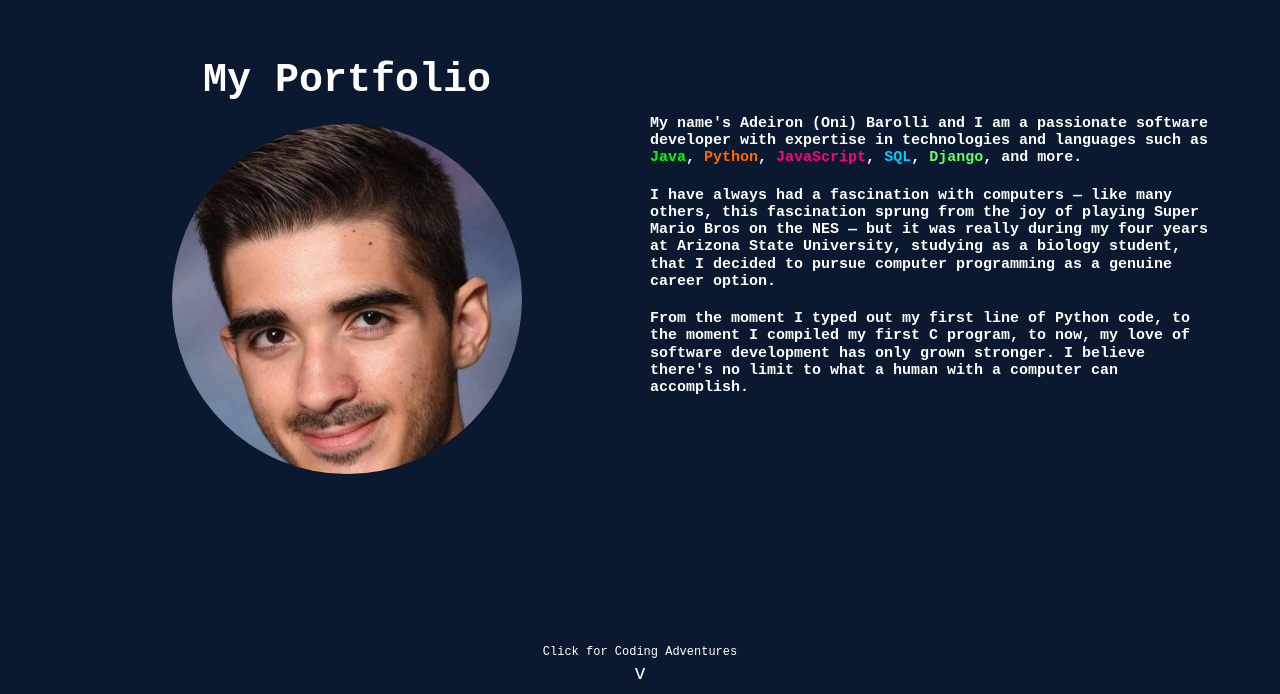
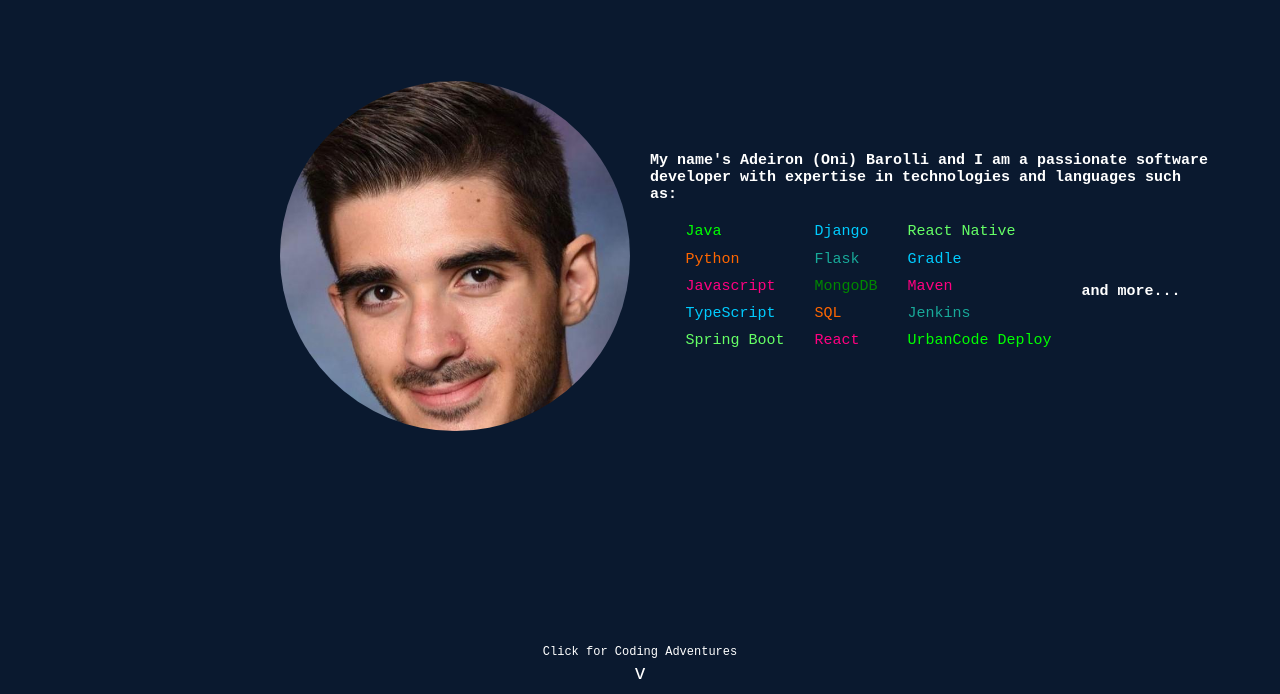
Before and after one commit to abarolli/Portfolio, a React (Vite) app: page / in a window 1280 px wide. Shown: the part 106-800 px from the top of the page. Built offline with nearby package versions, Linux system fonts and the light colour scheme.

Commit message:
Added skills list

```diff
--- a/src/components/MyFace.module.css
+++ b/src/components/MyFace.module.css
@@ -4,11 +4,13 @@
   width: 350px;
   background-size: cover;
   border-radius: 50%;
+  align-self: end;
 }
 
 @media screen and (max-width: 900px) {
   .face {
     height: 500px;
     width: 500px;
+    align-self: center;
   }
 }
--- a/src/components/WelcomeScreen.module.css
+++ b/src/components/WelcomeScreen.module.css
@@ -12,6 +12,26 @@
   background-color: var(--mainTheme);
 }
 
+.skillsList {
+  list-style: none;
+}
+
+.skillsList li {
+  font-size: 1.5rem;
+  margin-bottom: 1rem;
+  white-space: nowrap;
+}
+
+.skillsListContainer {
+  display: flex;
+  justify-content: center;
+  column-gap: 3rem;
+}
+
+.skillsListContainer > p {
+  align-self: center;
+}
+
 @media screen and (max-width: 900px) {
   .welcomeScreenCardContainer {
     width: 70vw;
--- a/src/components/WelcomeScreen.tsx
+++ b/src/components/WelcomeScreen.tsx
@@ -3,11 +3,10 @@ import Screen from "./Screen";
 import Card from "./Card";
 import WelcomeScreenSummary from "./WelcomeScreenSummary";
 import MyFace from "./MyFace";
-import colors from "../configs/colors";
+import ContinueButton from "./ContinueButton";
 
 import "../index.css";
 import styles from "./WelcomeScreen.module.css";
-import ContinueButton from "./ContinueButton";
 
 interface Props {
   scrollToRef: React.RefObject<HTMLDivElement>;
@@ -23,7 +22,6 @@ function WelcomeScreen({ scrollToRef }: Props) {
     >
       <div className={styles.welcomeScreenCardContainer}>
         <Card
-          title="My Portfolio"
           IconComponent={<MyFace />}
           DescriptionComponent={<WelcomeScreenSummary />}
           fadeIn={true}
--- a/src/components/WelcomeScreenSummary.tsx
+++ b/src/components/WelcomeScreenSummary.tsx
@@ -1,31 +1,116 @@
 import React from "react";
 import colors from "../configs/colors";
+import initAOS from "../aosConfig";
+
+import "../index.css";
+import styles from "./WelcomeScreen.module.css";
+
+initAOS();
 
 function WelcomeScreenSummary() {
+  const skills: { label: string; color: string }[] = [
+    {
+      label: "Java",
+      color: colors.brightNeonGreen,
+    },
+    {
+      label: "Python",
+      color: colors.cyberOrange,
+    },
+    {
+      label: "Javascript",
+      color: colors.neonPink,
+    },
+    {
+      label: "TypeScript",
+      color: colors.electricCyan,
+    },
+    {
+      label: "Spring Boot",
+      color: colors.cyberLime,
+    },
+    {
+      label: "Django",
+      color: colors.electricCyan,
+    },
+    {
+      label: "Flask",
+      color: colors.buttons,
+    },
+    {
+      label: "MongoDB",
+      color: colors.deepEmerald,
+    },
+    {
+      label: "SQL",
+      color: colors.cyberOrange,
+    },
+    {
+      label: "React",
+      color: colors.neonPink,
+    },
+    {
+      label: "React Native",
+      color: colors.cyberLime,
+    },
+    {
+      label: "Gradle",
+      color: colors.electricCyan,
+    },
+    {
+      label: "Maven",
+      color: colors.neonPink,
+    },
+    {
+      label: "Jenkins",
+      color: colors.buttons,
+    },
+    {
+      label: "UrbanCode Deploy",
+      color: colors.brightNeonGreen,
+    },
+  ];
+
+  const buildSkillsListComponent = () => {
+    const nRows = 5;
+    const nCols = Math.ceil(skills.length / nRows);
+    const animationDuration = 150;
+    const lists = [];
+    for (let col = 0; col < nCols; col++) {
+      const [startIndex, endIndex] = [col * nRows, col * nRows + nRows];
+
+      lists.push(
+        <ul key={col} className={styles.skillsList}>
+          {skills.slice(startIndex, endIndex).map((skill, index) => (
+            <li
+              key={index}
+              style={{ color: skill.color }}
+              data-aos="fade-right"
+              data-aos-duration={animationDuration}
+              data-aos-delay={animationDuration * (col * nRows + index)}
+            >
+              {skill.label}
+            </li>
+          ))}
+        </ul>
+      );
+    }
+
+    return lists;
+  };
+
   return (
     <div style={{ whiteSpace: "wrap" }}>
       <p style={{ marginBottom: "20px" }}>
         My name's Adeiron (Oni) Barolli and I am a passionate software developer
-        with expertise in technologies and languages such as{" "}
-        <span style={{ color: colors.brightNeonGreen }}>Java</span>,{" "}
-        <span style={{ color: colors.cyberOrange }}>Python</span>,{" "}
-        <span style={{ color: colors.neonPink }}>JavaScript</span>,{" "}
-        <span style={{ color: colors.electricCyan }}>SQL</span>,{" "}
-        <span style={{ color: colors.cyberLime }}>Django</span>, and more.
+        with expertise in technologies and languages such as:
       </p>
-      <p style={{ marginBottom: "20px" }}>
-        I have always had a fascination with computers — like many others, this
-        fascination sprung from the joy of playing Super Mario Bros on the NES —
-        but it was really during my four years at Arizona State University,
-        studying as a biology student, that I decided to pursue computer
-        programming as a genuine career option.
-      </p>
-      <p>
-        From the moment I typed out my first line of Python code, to the moment
-        I compiled my first C program, to now, my love of software development
-        has only grown stronger. I believe there's no limit to what a human with
-        a computer can accomplish.
-      </p>
+      <div className={styles.skillsListContainer}>
+        {buildSkillsListComponent()}
+        <p data-aos="fade" data-aos-delay={3000}>
+          and more...
+        </p>
+      </div>
     </div>
   );
 }
```
